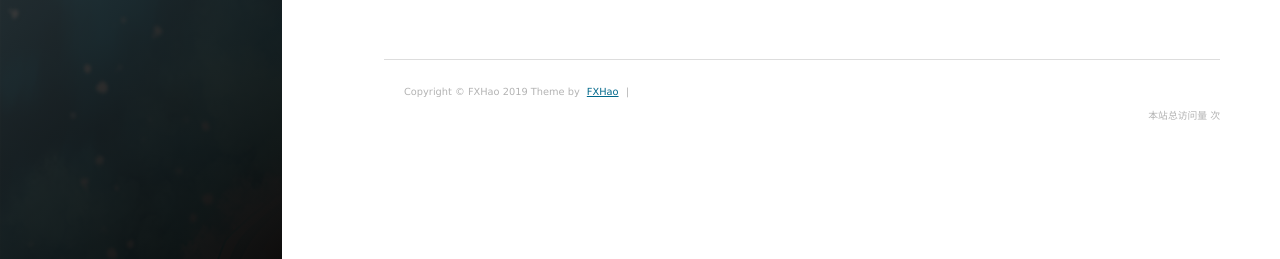
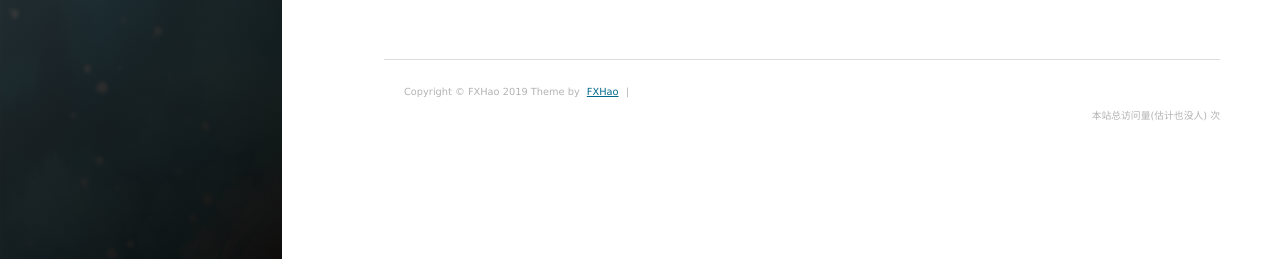
Before and after one commit to FXHao/FXHao.github.io, a Jekyll site: the page built from about.md, in a window 1280 px wide. Shown: the part 638-897 px from the top of the page. Built offline with Jekyll 4.4.1, drawn with Linux system fonts in a browser that asks for light colours; nearby versions of some CDN libraries; comment, search, counter and statistics services are not loaded.

Commit message:
Update footer.html

```diff
--- a/_includes/footer.html
+++ b/_includes/footer.html
@@ -14,7 +14,7 @@
  -->
           <!-- 访问统计 -->
           <span id="busuanzi_container_site_pv">
-            本站总访问量
+            本站总访问量(估计也没人)
             <span id="busuanzi_value_site_pv"></span>次
           </span>
 
```
